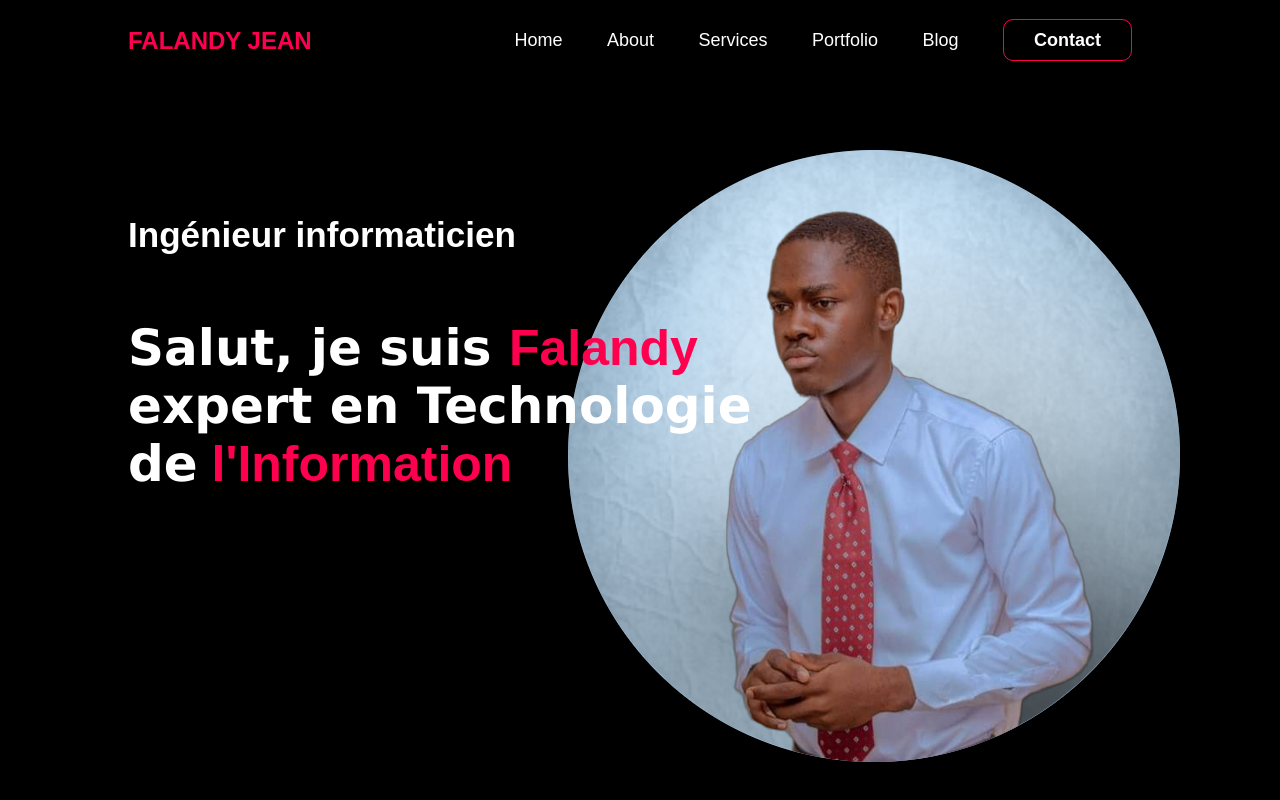
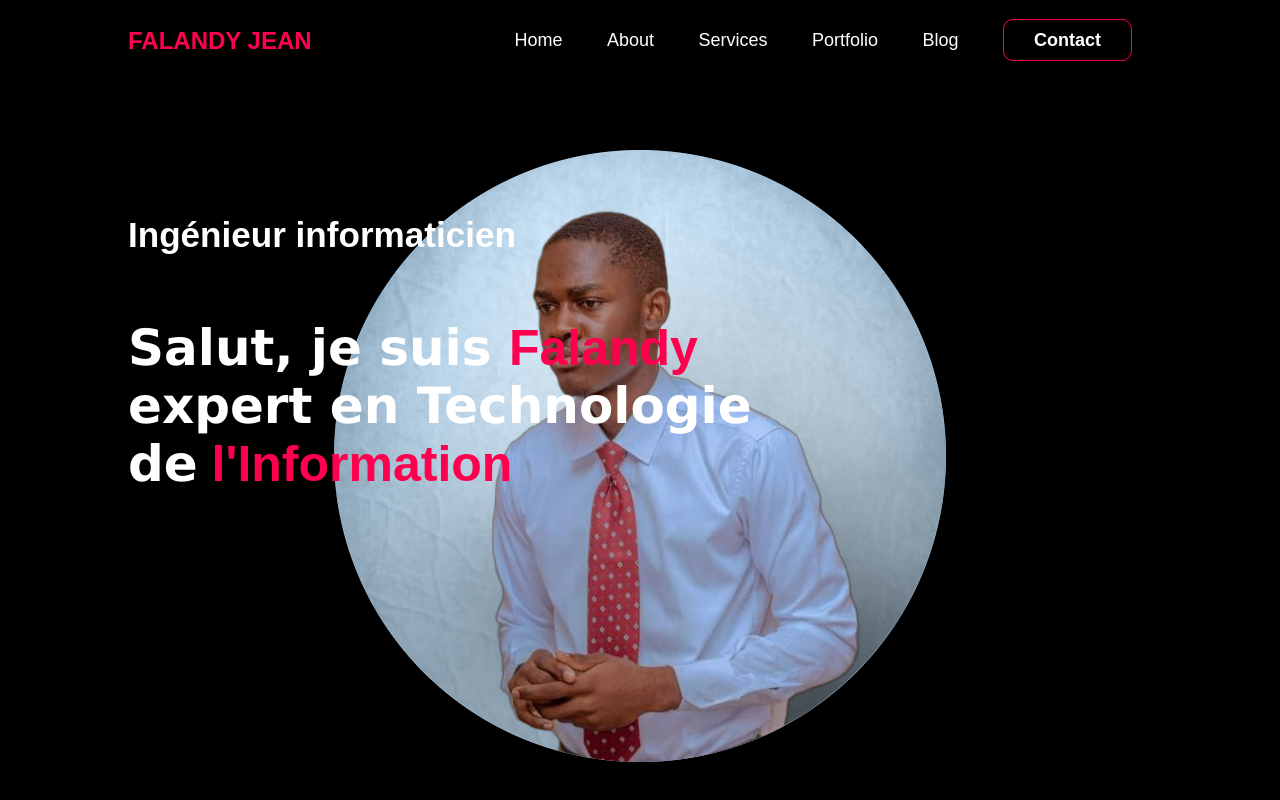
Before and after one commit to FalandyJEAN/HTML_CSS, a plain HTML site: page index.html in a window 1280 px wide. Shown: the top 800 px of the page. Drawn offline with Linux system fonts and the light colour scheme.

Commit message:
Update style.css
Change background position to center

```diff
--- a/CSS/style.css
+++ b/CSS/style.css
@@ -24,11 +24,10 @@ h1{
     height: 100vh;
     background-image: url("../IMAGES/profile-pic.png");
     background-size: auto;
-    background-position: 85%;
+    background-position: center;
     background-repeat: no-repeat;
     background-position-y: 80%;
     background-blend-mode: multiply ;
-    padding-top:-40px;
 }
 
 .container{
```
